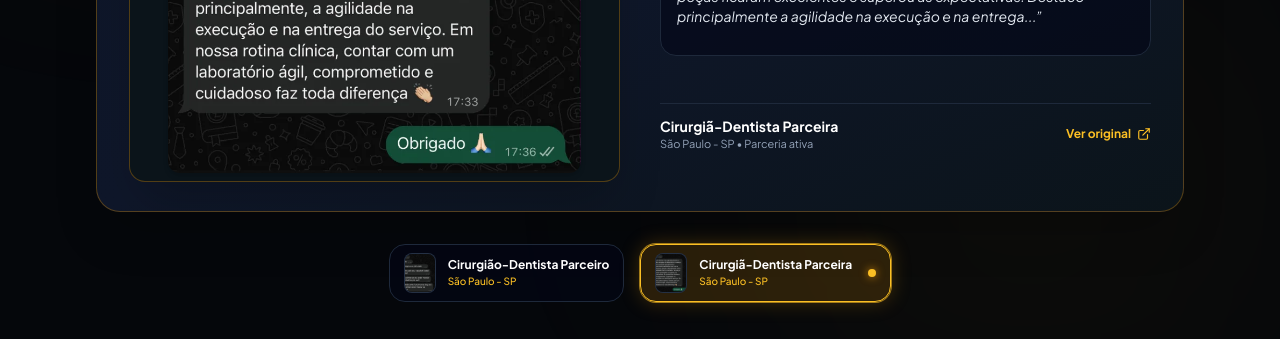
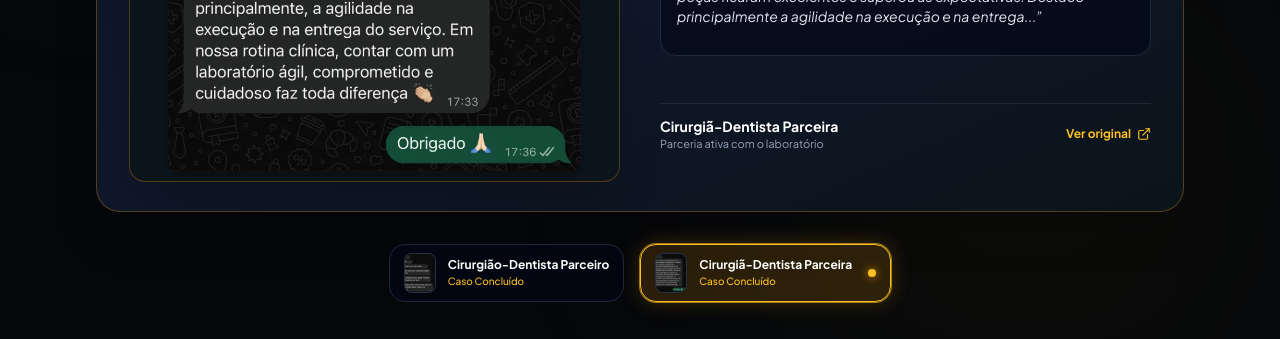
Before and after one commit to cauacreis/Osvaldo-Filho-Landing-Page, a React (Vite) app: page / in a window 1280 px wide. Shown: the part 8420-8759 px from the top of the page. Built offline with nearby package versions, Linux system fonts and the light colour scheme; the HTML template or start-up script is replaced by a standard one.

Commit message:
fix: remove location text from reviews section and selector

```diff
--- a/src/components/ProofSection.tsx
+++ b/src/components/ProofSection.tsx
@@ -236,7 +236,7 @@ export const ProofSection: React.FC<ProofSectionProps> = () => {
                           {currentReview.dentistType || 'Cirurgião-Dentista Parceiro'}
                         </p>
                         <p className="text-[11px] text-slate-400">
-                          {currentReview.clinicCity || 'São Paulo - SP'} • Parceria ativa
+                          Parceria ativa com o laboratório
                         </p>
                       </div>
 
@@ -288,7 +288,7 @@ export const ProofSection: React.FC<ProofSectionProps> = () => {
                       {rev.dentistType || `Depoimento ${idx + 1}`}
                     </span>
                     <span className="block text-[10px] text-amber-400 font-medium mt-0.5">
-                      {rev.clinicCity || 'Caso Concluído'}
+                      Caso Concluído
                     </span>
                   </div>
                   {isActive && (
```
